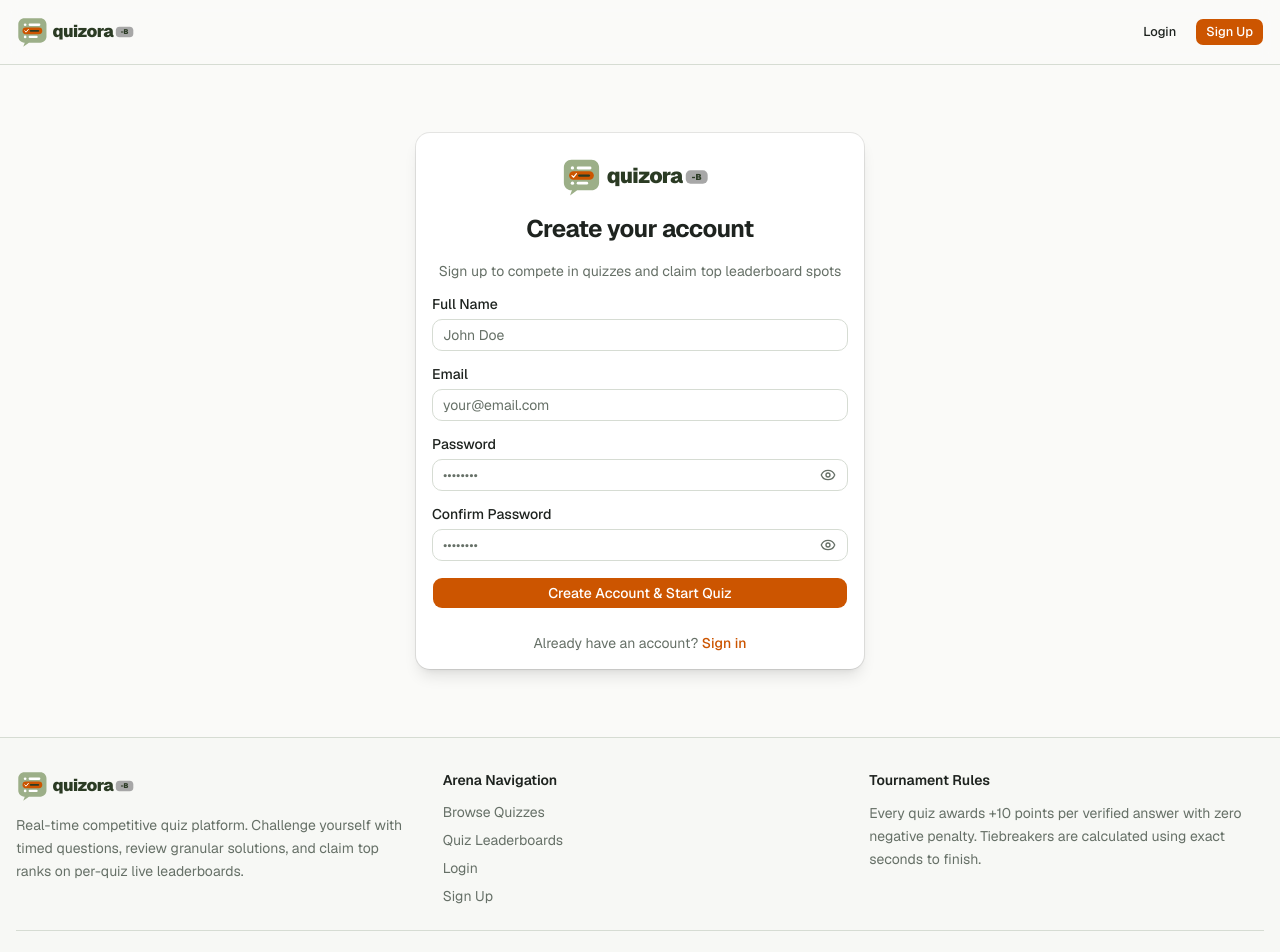
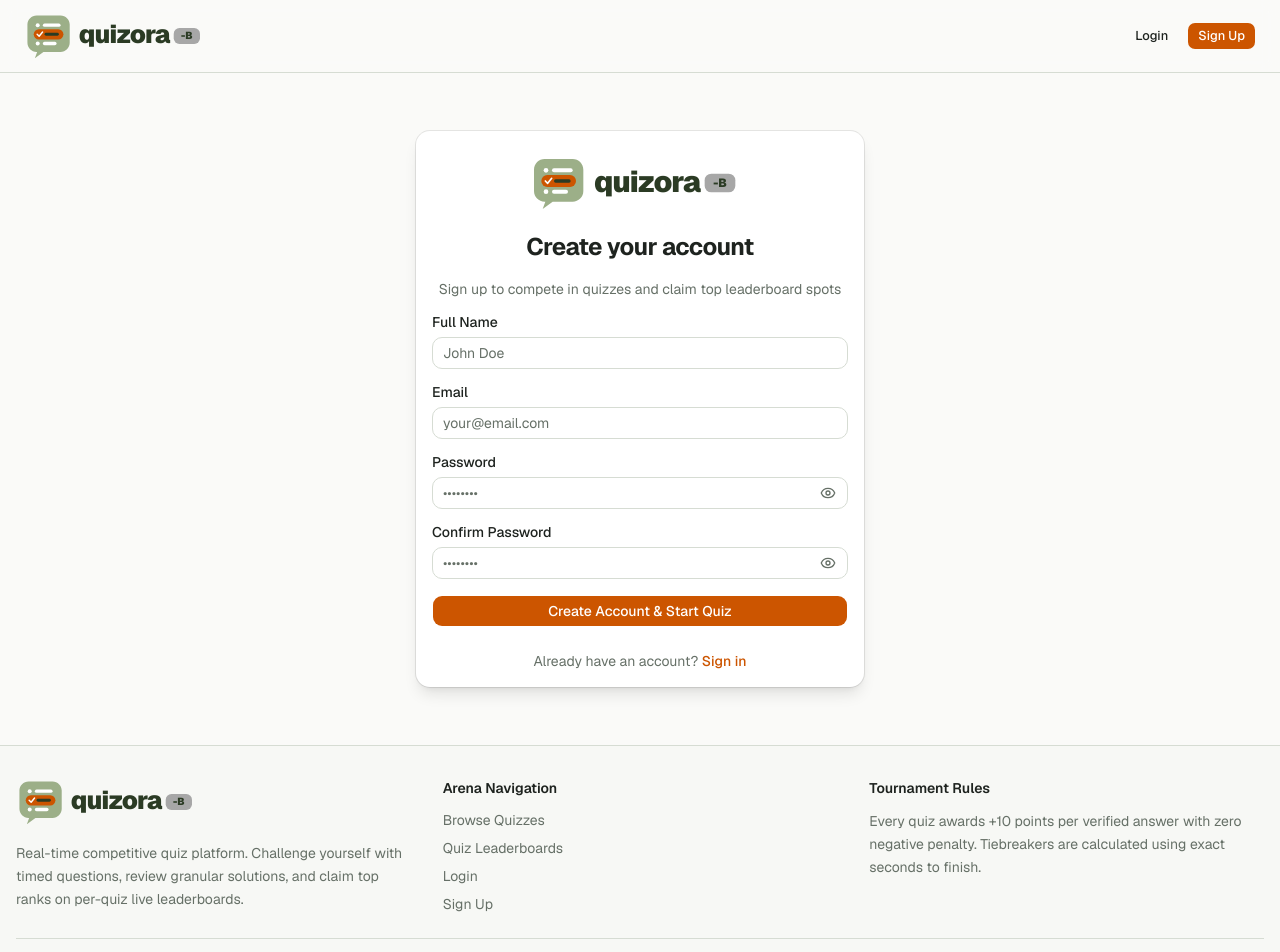
Before and after one commit to Kanishkk23/quiz_platform, a Next.js app: page /register in a window 1280 px wide. Shown: the top 952 px of the page. Built offline with nearby package versions, Linux system fonts and the light colour scheme.

Commit message:
style(branding): increase logo size in navbar, footer, and auth forms

```diff
--- a/src/components/auth/LoginForm.tsx
+++ b/src/components/auth/LoginForm.tsx
@@ -74,8 +74,8 @@ export function LoginForm() {
   return (
     <Card className="w-full max-w-md shadow-lg border-muted">
       <CardHeader className="space-y-3 text-center">
-        <div className="mx-auto flex items-center justify-center pt-2">
-          <QuizoraLogo className="h-10 w-auto" />
+        <div className="mx-auto flex items-center justify-center pt-2 pb-1">
+          <QuizoraLogo className="h-12 sm:h-14 w-auto" />
         </div>
         <CardTitle className="text-2xl font-bold tracking-tight">Welcome back</CardTitle>
         <CardDescription>
--- a/src/components/auth/RegisterForm.tsx
+++ b/src/components/auth/RegisterForm.tsx
@@ -94,8 +94,8 @@ export function RegisterForm() {
   return (
     <Card className="w-full max-w-md shadow-lg border-muted">
       <CardHeader className="space-y-3 text-center">
-        <div className="mx-auto flex items-center justify-center pt-2">
-          <QuizoraLogo className="h-10 w-auto" />
+        <div className="mx-auto flex items-center justify-center pt-2 pb-1">
+          <QuizoraLogo className="h-12 sm:h-14 w-auto" />
         </div>
         <CardTitle className="text-2xl font-bold tracking-tight">Create your account</CardTitle>
         <CardDescription>
--- a/src/components/layout/Footer.tsx
+++ b/src/components/layout/Footer.tsx
@@ -11,10 +11,10 @@ export function Footer() {
         <div className="grid grid-cols-1 gap-8 md:grid-cols-3">
           {/* Brand */}
           <div className="flex flex-col gap-3">
-            <Link href="/" className="flex items-center transition-opacity hover:opacity-90">
-              <QuizoraLogo className="h-8 w-auto" />
+            <Link href="/" className="flex items-center transition-transform hover:scale-[1.02]">
+              <QuizoraLogo className="h-10 sm:h-12 w-auto" />
             </Link>
-            <p className="text-sm text-muted-foreground leading-relaxed">
+            <p className="text-sm text-muted-foreground leading-relaxed pt-1">
               Real-time competitive quiz platform. Challenge yourself with timed questions,
               review granular solutions, and claim top ranks on per-quiz live leaderboards.
             </p>
--- a/src/components/layout/Navbar.tsx
+++ b/src/components/layout/Navbar.tsx
@@ -46,10 +46,10 @@ export function Navbar() {
 
   return (
     <header className="sticky top-0 z-50 w-full border-b bg-background/95 backdrop-blur supports-[backdrop-filter]:bg-background/60">
-      <div className="container mx-auto flex h-16 items-center justify-between px-4">
-        {/* Official Brand Logo */}
-        <Link href="/" className="flex items-center transition-opacity hover:opacity-90">
-          <QuizoraLogo className="h-8 w-auto" />
+      <div className="container mx-auto flex h-16 sm:h-18 items-center justify-between px-4 sm:px-6">
+        {/* Official Brand Logo with enhanced prominent scale */}
+        <Link href="/" className="flex items-center transition-transform hover:scale-[1.02]">
+          <QuizoraLogo className="h-10 sm:h-12 w-auto" />
         </Link>
 
         {/* Desktop Auth */}
@@ -117,7 +117,7 @@ export function Navbar() {
           </SheetTrigger>
           <SheetContent side="right" className="w-72">
             <SheetTitle className="flex items-center gap-2">
-              <QuizoraLogo className="h-7 w-auto" />
+              <QuizoraLogo className="h-9 w-auto" />
             </SheetTitle>
             <nav className="mt-6 flex flex-col gap-1">
               {visibleNavLinks.map((link) => (
--- a/src/components/layout/QuizoraLogo.tsx
+++ b/src/components/layout/QuizoraLogo.tsx
@@ -4,7 +4,7 @@ interface QuizoraLogoProps extends React.SVGProps<SVGSVGElement> {
   className?: string;
 }
 
-export function QuizoraLogo({ className = "h-8 w-auto", ...props }: QuizoraLogoProps) {
+export function QuizoraLogo({ className = "h-11 w-auto", ...props }: QuizoraLogoProps) {
   return (
     <svg
       viewBox="0 0 330 84"
```
